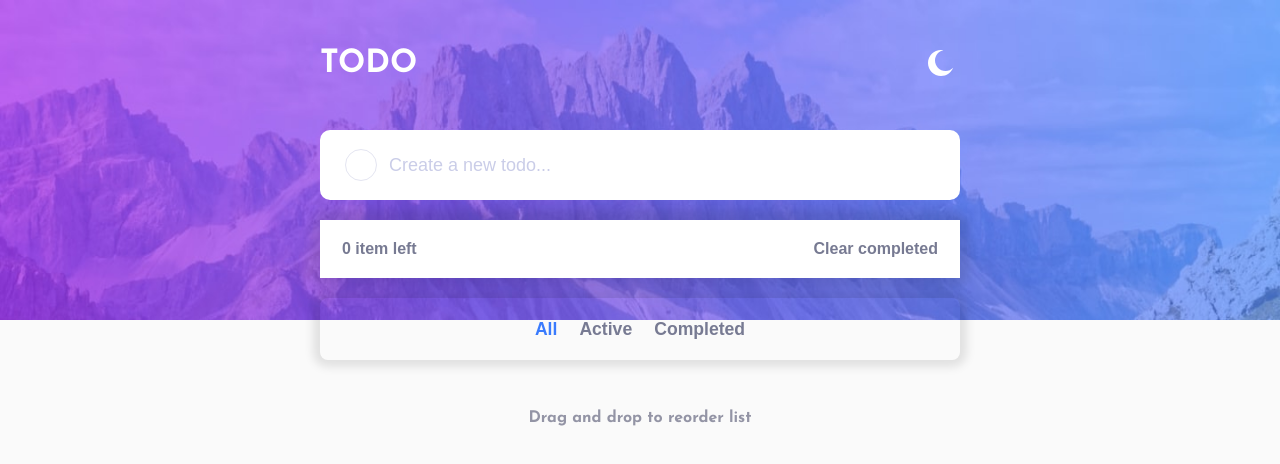
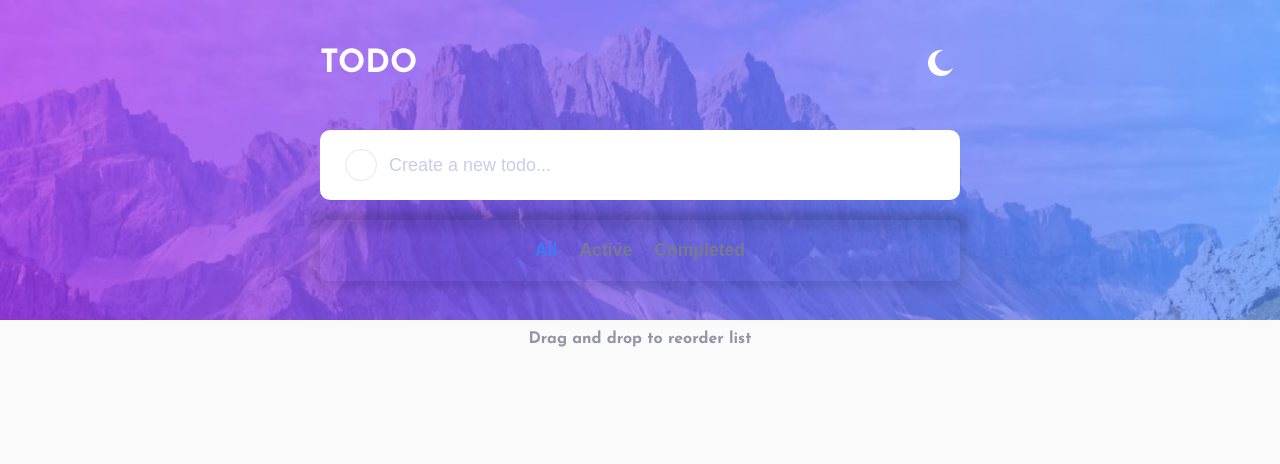
Before and after one commit to EmmaJrno5/main-todo-react-app, a React (Vite) app in the folder vite-project/: page / in a window 1280 px wide. Shown: the top 464 px of the page. Built offline with nearby package versions, Linux system fonts and the light colour scheme.

Commit message:
Temporary Change

```diff
--- a/vite-project/src/App.jsx
+++ b/vite-project/src/App.jsx
@@ -148,12 +148,12 @@ function App() {
               handleDelete={handleDelete}
             />
           ))}
-          <div className="bottom-info" style={{ backgroundColor: reusable }}>
+          {/* <div className="bottom-info" style={{ backgroundColor: reusable }}>
             <button>
               {numberOfTodos} item{numberOfTodos <= 1 ? "" : "s"} left
             </button>
             <button onClick={clearCompleted}>Clear completed</button>
-          </div>
+          </div> */}
         </div>
         <TodoFooter handleFilter={handleFilter} />
         <p className="dragdrop-info" style={{ color: bottomText }}>
```
